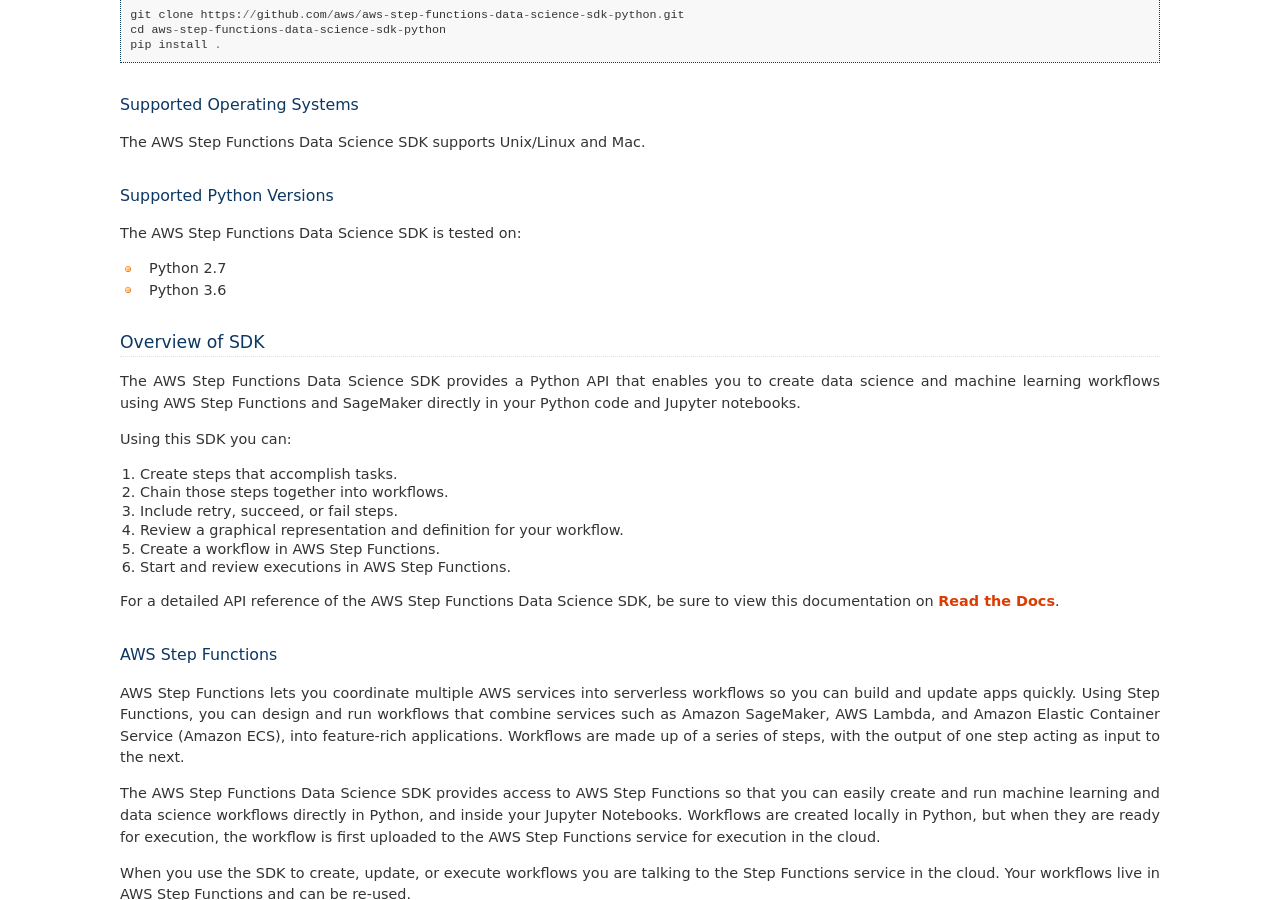
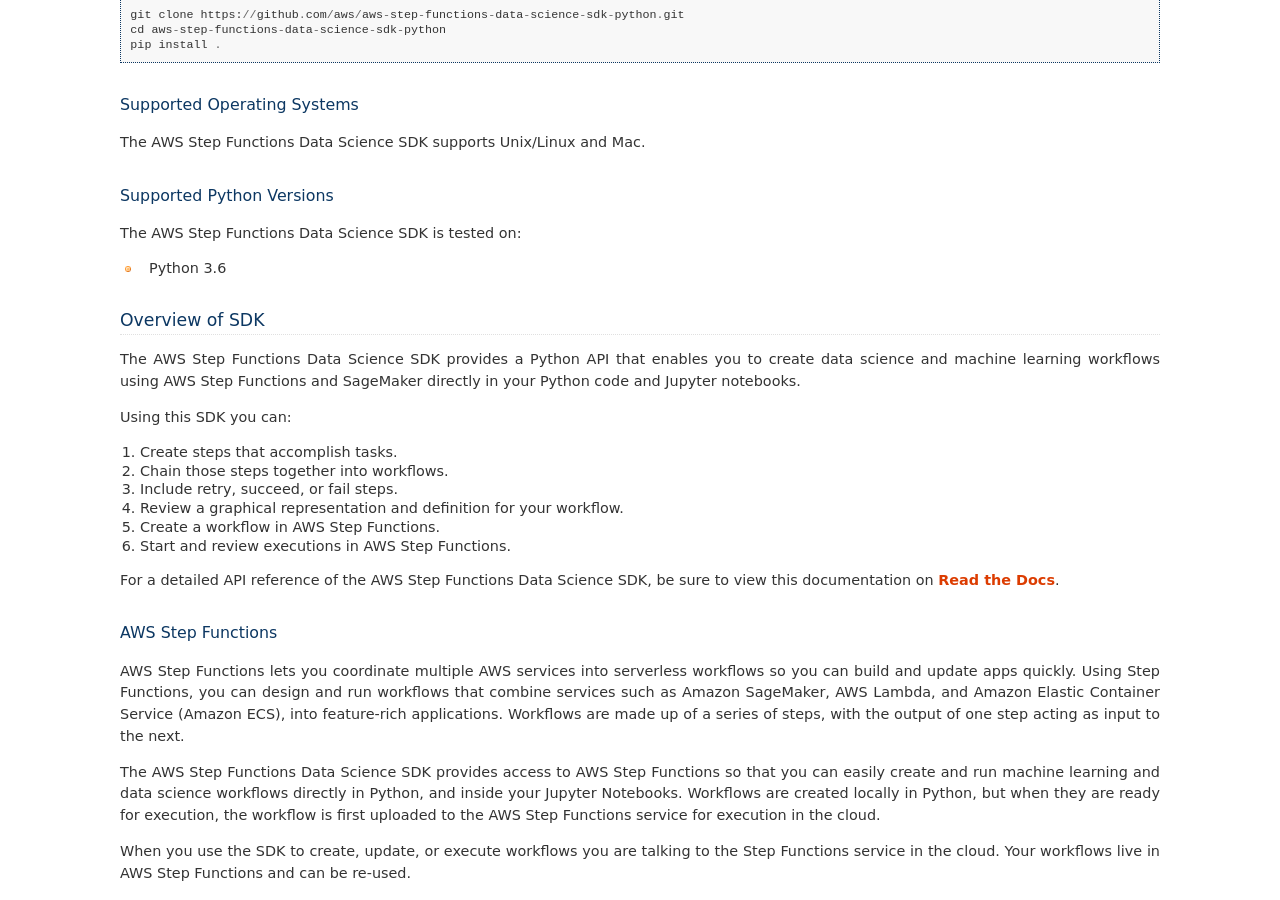
Before and after one commit to aws/aws-step-functions-data-science-sdk-python, a Sphinx documentation site: the page built from doc/readmelink.rst, in a window 1280 px wide and 900 px high, scrolled down 1523 px. Built offline with Sphinx 7.4.7, drawn with Linux system fonts in a browser that asks for light colours; some of the changed text lies outside the part shown.

Commit message:
Remove Py2 references

```diff
--- a/README.rst
+++ b/README.rst
@@ -104,7 +104,6 @@
 
 The AWS Step Functions Data Science SDK is tested on:
 
-* Python 2.7
 * Python 3.6
 
 Overview of SDK
--- a/doc/conf.py
+++ b/doc/conf.py
@@ -94,7 +94,7 @@
 htmlhelp_basename = "%sdoc" % project
 
 intersphinx_mapping = {
-    "https://docs.python.org/2.7/": None,
+    "https://docs.python.org/3.6/": None,
     "https://boto3.readthedocs.io/en/latest": None,
     "https://sagemaker.readthedocs.io/en/stable": None,
 }
--- a/setup.py
+++ b/setup.py
@@ -56,7 +56,6 @@
         "Natural Language :: English",
         "License :: OSI Approved :: Apache Software License",
         "Programming Language :: Python",
-        "Programming Language :: Python :: 2.7",
         "Programming Language :: Python :: 3.6",
     ],
     install_requires=required_packages,
```
Also changed, not shown: 1 other file.
